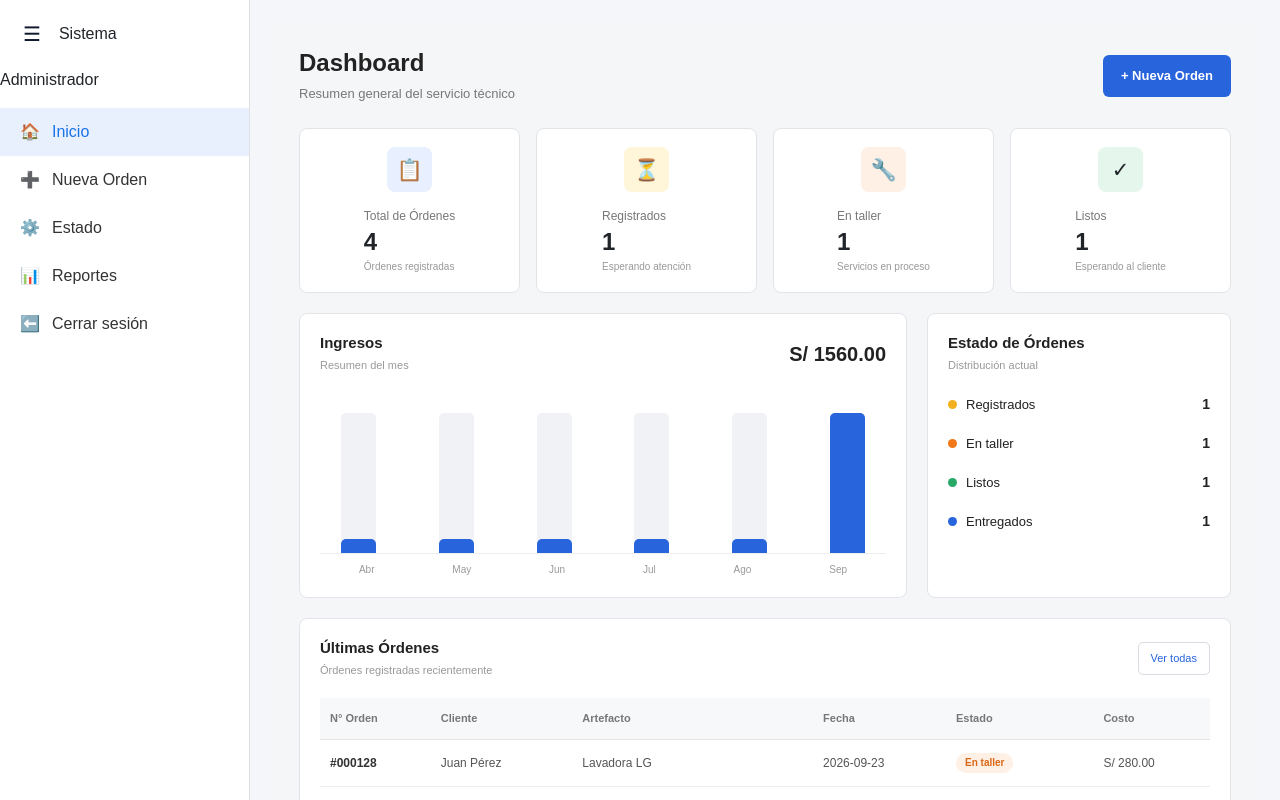
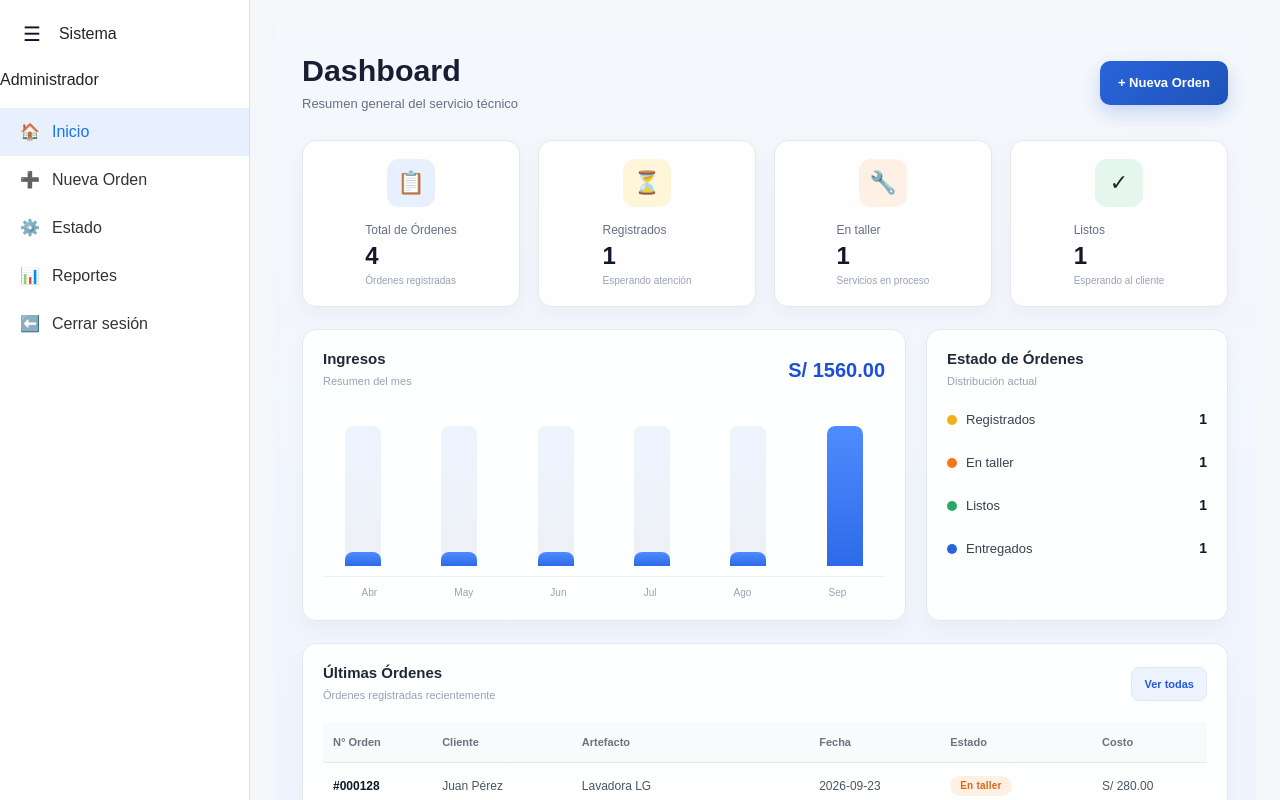
Before and after one commit to Valler1986/sistema-soporte, an Angular app: page /principal/dashboard in a window 1280 px wide. Built offline with nearby package versions, Linux system fonts and the light colour scheme.

Commit message:
Polish dashboard and report view

```diff
--- a/src/app/componentes/dashboard/dashboard.component.css
+++ b/src/app/componentes/dashboard/dashboard.component.css
@@ -4,13 +4,24 @@
 
 .dashboard {
   min-height: 100vh;
-  background: #f5f6f8;
-  padding: 25px;
+  background: linear-gradient(180deg, #f4f7fb 0%, #eef3ff 100%);
+  padding: 28px;
   box-sizing: border-box;
   font-family: Arial, Helvetica, sans-serif;
-  color: #222;
+  color: #1f2937;
+  animation: dashboardFade 0.35s ease;
 }
 
+@keyframes dashboardFade {
+  from {
+    opacity: 0;
+    transform: translateY(6px);
+  }
+  to {
+    opacity: 1;
+    transform: translateY(0);
+  }
+}
 
 /* =========================================
    ENCABEZADO
@@ -20,45 +31,42 @@
   display: flex;
   justify-content: space-between;
   align-items: center;
-  margin-bottom: 25px;
+  margin-bottom: 26px;
+  gap: 20px;
 }
 
 .dashboard-header h1 {
   margin: 0;
-  font-size: 24px;
-  font-weight: 600;
+  font-size: 1.9rem;
+  font-weight: 700;
+  color: #172033;
 }
 
 .dashboard-header p {
   margin: 6px 0 0;
-  color: #777;
+  color: #667085;
   font-size: 13px;
 }
-
 
 /* BOTÓN NUEVA ORDEN */
 
 .btn-nueva {
-  background: #2864dc;
+  background: linear-gradient(135deg, #2864dc 0%, #1f53b8 100%);
   color: white;
-
   border: none;
-  border-radius: 6px;
-
-  padding: 11px 18px;
-
+  border-radius: 10px;
+  padding: 12px 18px;
   font-size: 13px;
-  font-weight: bold;
-
+  font-weight: 700;
   cursor: pointer;
-
-  transition: 0.2s;
+  transition: transform 0.2s ease, box-shadow 0.2s ease;
+  box-shadow: 0 8px 18px rgba(40, 100, 220, 0.22);
 }
 
 .btn-nueva:hover {
-  background: #1e50b5;
+  transform: translateY(-1px);
+  box-shadow: 0 12px 22px rgba(40, 100, 220, 0.28);
 }
-
 
 /* =========================================
    TARJETAS
@@ -66,77 +74,46 @@
 
 .cards {
   display: grid;
-
-  grid-template-columns:
-    repeat(4, 1fr);
-
-  gap: 16px;
-
-  margin-bottom: 20px;
+  grid-template-columns: repeat(4, minmax(0, 1fr));
+  gap: 18px;
+  margin-bottom: 22px;
 }
 
-
 .card {
-  background: white;
-
-  border: 1px solid #e2e4e8;
-
-  border-radius: 8px;
-
-  padding: 18px;
-
+  background: rgba(255, 255, 255, 0.92);
+  border: 1px solid #e5e7eb;
+  border-radius: 14px;
+  padding: 18px 16px;
   display: flex;
-
   align-items: center;
-
-  gap: 15px;
-
+  gap: 14px;
   box-sizing: border-box;
-
-  transition: 0.2s;
+  transition: transform 0.2s ease, box-shadow 0.2s ease;
+  box-shadow: 0 6px 18px rgba(15, 23, 42, 0.04);
 }
 
 .card:hover {
   transform: translateY(-2px);
-
-  box-shadow:
-    0 4px 12px rgba(0, 0, 0, 0.06);
+  box-shadow: 0 10px 22px rgba(15, 23, 42, 0.08);
 }
-
 
 /* ICONOS */
 
 .card-icon {
-  width: 45px;
-  height: 45px;
-
-  border-radius: 8px;
-
+  width: 48px;
+  height: 48px;
+  border-radius: 12px;
   display: flex;
   align-items: center;
   justify-content: center;
-
-  font-size: 21px;
-
+  font-size: 22px;
   flex-shrink: 0;
 }
 
-.card-icon.azul {
-  background: #e8efff;
-}
-
-.card-icon.amarillo {
-  background: #fff5d9;
-}
-
-.card-icon.naranja {
-  background: #fff0e5;
-}
-
-.card-icon.verde {
-  background: #e5f7ed;
-}
-
+.card-icon.azul { background: #e8efff; }
+.card-icon.amarillo { background: #fff5d9; }
+.card-icon.naranja { background: #fff0e5; }
+.card-icon.verde { background: #e5f7ed; }
 
 /* INFORMACIÓN */
 
@@ -147,7 +124,7 @@
 
 .card-info span {
   font-size: 12px;
-  color: #777;
+  color: #667085;
   margin-bottom: 5px;
 }
 
@@ -155,13 +132,13 @@
   font-size: 24px;
   line-height: 1;
   margin-bottom: 5px;
+  color: #111827;
 }
 
 .card-info small {
   font-size: 10px;
-  color: #999;
+  color: #98a2b3;
 }
-
 
 /* =========================================
    GRID PRINCIPAL
@@ -169,125 +146,92 @@
 
 .dashboard-grid {
   display: grid;
-
-  grid-template-columns:
-    2fr 1fr;
-
+  grid-template-columns: 2fr 1fr;
   gap: 20px;
-
-  margin-bottom: 20px;
+  margin-bottom: 22px;
 }
-
 
 /* =========================================
    PANELES
 ========================================= */
 
 .panel {
-  background: white;
-
-  border: 1px solid #e2e4e8;
-
-  border-radius: 8px;
-
+  background: rgba(255, 255, 255, 0.96);
+  border: 1px solid #e5e7eb;
+  border-radius: 14px;
   padding: 20px;
-
   box-sizing: border-box;
+  box-shadow: 0 10px 18px rgba(15, 23, 42, 0.03);
 }
-
 
 /* ENCABEZADO DEL PANEL */
 
 .panel-header {
   display: flex;
-
   justify-content: space-between;
-
   align-items: center;
-
-  margin-bottom: 20px;
+  margin-bottom: 18px;
 }
 
 .panel-header h2 {
   margin: 0;
-
   font-size: 15px;
-
-  font-weight: 600;
+  font-weight: 700;
+  color: #1f2937;
 }
 
 .panel-header span {
   display: block;
-
   margin-top: 5px;
-
-  color: #999;
-
+  color: #98a2b3;
   font-size: 11px;
 }
 
 .panel-header > strong {
   font-size: 20px;
+  color: #1d4ed8;
+  font-weight: 700;
 }
-
 
 /* =========================================
    GRÁFICO DE INGRESOS
 ========================================= */
 
 .ingresos-contenido {
-  height: 160px;
-
+  height: 170px;
   display: flex;
-
   align-items: flex-end;
-
   justify-content: space-around;
-
-  gap: 20px;
-
-  border-bottom: 1px solid #eee;
+  gap: 16px;
+  border-bottom: 1px solid #edf1f5;
+  padding-bottom: 10px;
 }
 
 .barra-ingreso {
   height: 140px;
-
-  width: 35px;
-
-  background: #f0f2f5;
-
-  border-radius: 5px 5px 0 0;
-
+  width: 36px;
+  background: linear-gradient(180deg, #eef4ff 0%, #edf1f5 100%);
+  border-radius: 8px 8px 0 0;
   display: flex;
-
   align-items: flex-end;
+  overflow: hidden;
 }
 
 .barra-ingreso div {
   width: 100%;
-
-  background: #2864dc;
-
-  border-radius: 5px 5px 0 0;
-
+  background: linear-gradient(180deg, #4f8cff 0%, #2d6ae9 100%);
+  border-radius: 8px 8px 0 0;
   min-height: 10px;
+  transition: height 0.25s ease;
 }
-
-
-/* MESES */
 
 .meses {
   display: flex;
-
   justify-content: space-around;
-
   margin-top: 8px;
-
   font-size: 10px;
-
-  color: #999;
+  color: #98a2b3;
 }
-
 
 /* =========================================
    ESTADO DE ÓRDENES
@@ -295,62 +239,42 @@
 
 .estado {
   display: flex;
-
   flex-direction: column;
-
   gap: 18px;
 }
 
 .estado-item {
   display: flex;
-
   align-items: center;
-
   justify-content: space-between;
-
   font-size: 13px;
+  padding: 2px 0;
 }
 
 .estado-nombre {
   display: flex;
-
   align-items: center;
-
   gap: 9px;
+  color: #374151;
 }
 
 .estado-item strong {
   font-size: 14px;
+  color: #111827;
 }
 
-
-/* PUNTOS */
-
 .punto {
-  width: 9px;
-  height: 9px;
-
+  width: 10px;
+  height: 10px;
   border-radius: 50%;
-
   display: inline-block;
+  box-shadow: 0 0 0 3px rgba(255, 255, 255, 0.8);
 }
 
-.punto.pendiente {
-  background: #f2b01e;
-}
-
-.punto.reparacion {
-  background: #f07818;
-}
-
-.punto.listo {
-  background: #28a968;
-}
-
-.punto.entregado {
-  background: #2864dc;
-}
-
+.punto.pendiente { background: #f2b01e; }
+.punto.reparacion { background: #f07818; }
+.punto.listo { background: #28a968; }
+.punto.entregado { background: #2864dc; }
 
 /* =========================================
    TABLA
@@ -362,52 +286,41 @@
 
 .tabla-container {
   width: 100%;
-
   overflow-x: auto;
 }
 
 table {
   width: 100%;
-
   border-collapse: collapse;
-
   font-size: 12px;
 }
 
 thead {
-  background: #f7f8fa;
+  background: #f8fafc;
 }
 
 th {
   text-align: left;
-
   padding: 12px 10px;
-
-  color: #777;
-
+  color: #6b7280;
   font-size: 11px;
-
-  font-weight: 600;
-
-  border-bottom: 1px solid #e5e5e5;
+  font-weight: 700;
+  border-bottom: 1px solid #e5e7eb;
 }
 
 td {
   padding: 13px 10px;
-
-  border-bottom: 1px solid #eeeeee;
-
-  color: #555;
+  border-bottom: 1px solid #eef2f7;
+  color: #4b5563;
 }
 
 tbody tr:hover {
-  background: #fafbfc;
+  background: #f9fbff;
 }
 
 td strong {
-  color: #333;
+  color: #111827;
 }
-
 
 /* =========================================
    BADGES
@@ -415,103 +328,76 @@ td strong {
 
 .badge {
   display: inline-block;
-
-  padding: 5px 9px;
-
+  padding: 5px 10px;
   border-radius: 20px;
-
   font-size: 10px;
-
-  font-weight: 600;
+  font-weight: 700;
+  letter-spacing: 0.02em;
 }
-
-
-/* REPARACIÓN */
 
 .reparacion-badge {
   background: #fff0e5;
   color: #d96713;
 }
 
-
-/* LISTA */
-
 .listo-badge {
   background: #e5f7ed;
   color: #20804e;
 }
-
-
-/* PENDIENTE */
 
 .pendiente-badge {
   background: #fff5d9;
   color: #b17b00;
 }
 
-
-/* ENTREGADA */
-
 .entregado-badge {
   background: #e8efff;
   color: #2864dc;
 }
-
 
 /* =========================================
    BOTÓN VER TODAS
 ========================================= */
 
 .btn-ver {
-  background: transparent;
-
-  border: 1px solid #d8dce2;
-
-  border-radius: 5px;
-
-  padding: 7px 12px;
-
-  color: #2864dc;
-
+  background: #edf4ff;
+  border: 1px solid #d9e7ff;
+  border-radius: 8px;
+  padding: 8px 12px;
+  color: #2458d6;
   font-size: 11px;
-
   cursor: pointer;
+  font-weight: 700;
+  transition: all 0.2s ease;
 }
 
 .btn-ver:hover {
-  background: #f3f6ff;
+  background: #dfeaff;
+  transform: translateY(-1px);
 }
-
 
 /* =========================================
    RESPONSIVE
 ========================================= */
 
 @media (max-width: 1100px) {
-
   .cards {
-    grid-template-columns:
-      repeat(2, 1fr);
+    grid-template-columns: repeat(2, minmax(0, 1fr));
   }
 
   .dashboard-grid {
     grid-template-columns: 1fr;
   }
-
 }
 
-
 @media (max-width: 600px) {
-
   .dashboard {
     padding: 15px;
   }
 
   .dashboard-header {
     align-items: flex-start;
-
     gap: 15px;
-
     flex-direction: column;
   }
 
@@ -526,5 +412,4 @@ td strong {
   .panel {
     padding: 15px;
   }
-
 }
```
Also changed, not shown: src/app/componentes/reportes/reportes.component.css (+203 -0 lines).
